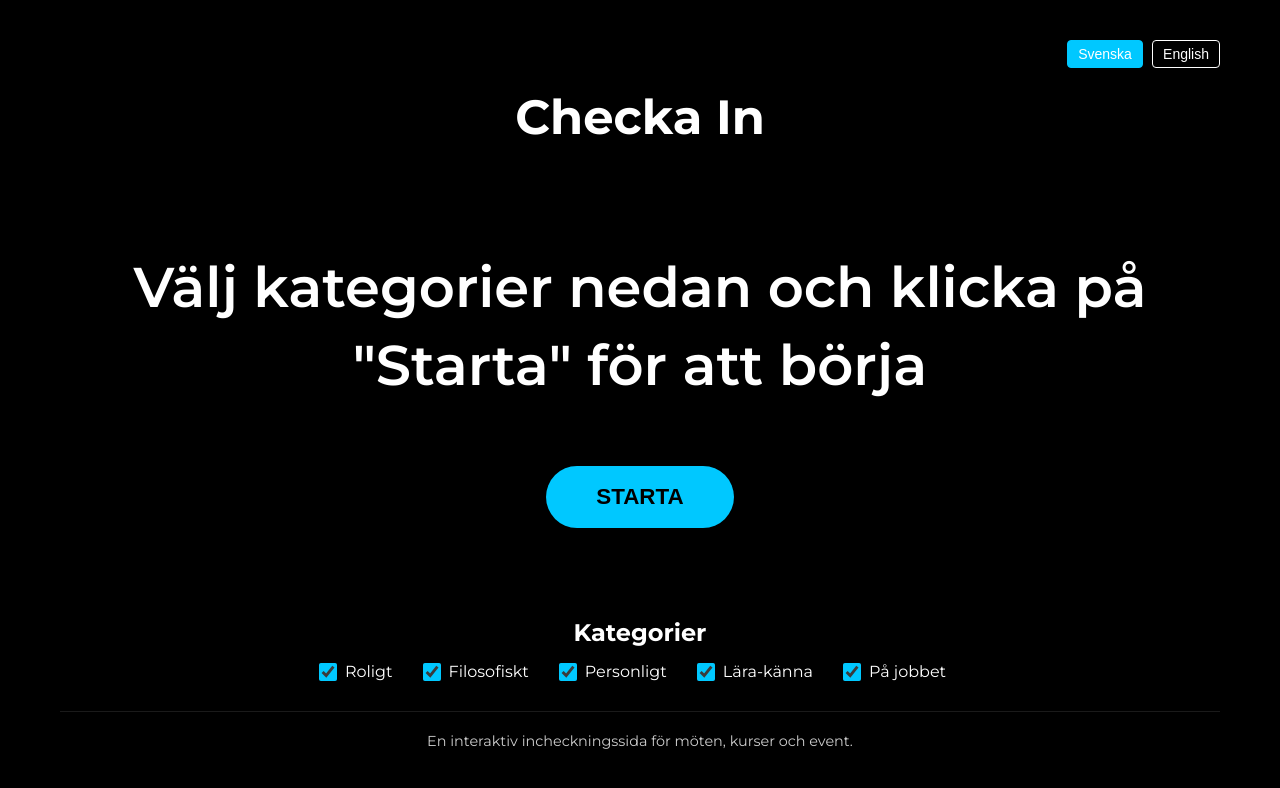
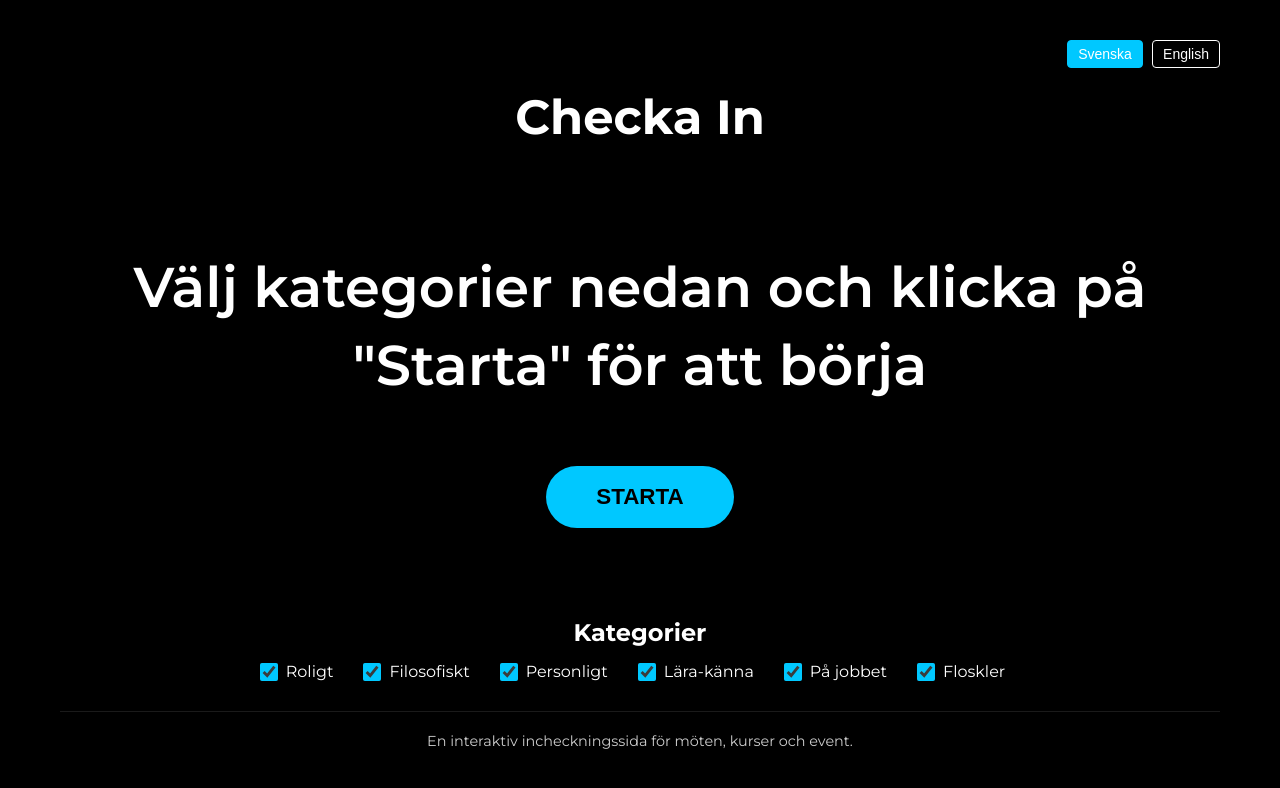
Before and after one commit to Grucz/checkain, a plain HTML site: page index.html in a window 1280 px wide. Drawn offline with Linux system fonts and the light colour scheme.

Commit message:
Add files via upload

```diff
--- a/index.html
+++ b/index.html
@@ -50,6 +50,10 @@
                         <input type="checkbox" id="work" checked>
                         <label for="work">På jobbet</label>
                     </div>
+                    <div class="category" id="floskler-category">
+                        <input type="checkbox" id="floskler" checked>
+                        <label for="floskler">Floskler</label>
+                    </div>
                 </div>
             </div>
             <div class="info">
--- a/script.js
+++ b/script.js
@@ -133,6 +133,47 @@ const questionsData = {
       "Hur hanterar du kritik?",
       "Hur lär du dig bäst?",
       "Hur hittar du motivation när det känns tungt?"
+    ],
+    "Floskler": [
+      "Vi är värderingsdrivna",
+      "Vi arbetar agilt",
+      "Här är det högt i tak",
+      "Vi skapar värde",
+      "Vi tänker utanför boxen",
+      "Vi står inför ett paradigmskifte",
+      "Vi behöver bygga kultur",
+      "Vi är som en familj",
+      "Kultur äter strategi till frukost",
+      "Medarbetarna är vår viktigaste resurs",
+      "Här finns respekt för allas åsikter",
+      "Vi hör vad ni säger",
+      "Vi behöver attrahera och behålla talanger",
+      "Vi är prestigelösa",
+      "Mångfald är viktigt för oss",
+      "Vi värnar work-life balance",
+      "Vi rekryterar fördomsfritt",
+      "Vi behöver tänka inifrån och ut",
+      "I en snabbt föränderlig värld…",
+      "Vi är på en kulturresa – och den har bara börjat",
+      "Vi behöver bygga en robust organisation",
+      "Det är ingen förändring – det är en förbättring",
+      "Alle man på däck",
+      "Det nya normala",
+      "Hybridarbete är här för att stanna",
+      "Vi behöver vara disruptiva",
+      "Vi måste bli mer innovativa",
+      "Vi behöver arbeta mer strategiskt",
+      "Vi måste bryta stuprören",
+      "Vi behöver kroka arm",
+      "Vi behöver skapa samsyn",
+      "Vi behöver få till en förflyttning",
+      "Vi behöver äga frågan",
+      "Vi behöver jobba mer proaktivt",
+      "Vi behöver ha med oss hela perspektivet",
+      "Det här är ett levande dokument",
+      "Vi behöver stärka arbetsgivarvarumärket",
+      "Vi behöver säkra kompetensförsörjningen",
+      "Vi ska vara en attraktiv arbetsgivare"
     ]
   },
   en: {
@@ -284,7 +325,8 @@ const translations = {
       philosophical: "Filosofiskt",
       personal: "Personligt",
       getToKnow: "Lära-känna",
-      work: "På jobbet"
+      work: "På jobbet",
+      floskler: "Floskler"
     },
     infoText: "En interaktiv incheckningssida för möten, kurser och event.",
     startMessage: "Välj kategorier nedan och klicka på \"Starta\" för att börja"
@@ -327,6 +369,8 @@ const philosophicalCheckbox = document.getElementById('philosophical');
 const personalCheckbox = document.getElementById('personal');
 const getToKnowCheckbox = document.getElementById('get-to-know');
 const workCheckbox = document.getElementById('work');
+const flosklerCheckbox = document.getElementById('floskler');
+const flosklerCategory = document.getElementById('floskler-category');
 
 // Initialisera applikationen
 function init() {
@@ -339,7 +383,7 @@ function init() {
   nextBtn.addEventListener('click', handleNextButtonClick);
 
   // Lägg till event listeners för checkboxar
-  const checkboxes = [funCheckbox, philosophicalCheckbox, personalCheckbox, getToKnowCheckbox, workCheckbox];
+  const checkboxes = [funCheckbox, philosophicalCheckbox, personalCheckbox, getToKnowCheckbox, workCheckbox, flosklerCheckbox];
   checkboxes.forEach(checkbox => {
     checkbox.addEventListener('change', saveSettings);
   });
@@ -371,6 +415,14 @@ function updateLanguage() {
   document.querySelector('label[for="personal"]').textContent = t.categories.personal;
   document.querySelector('label[for="get-to-know"]').textContent = t.categories.getToKnow;
   document.querySelector('label[for="work"]').textContent = t.categories.work;
+
+  // Floskler finns bara på svenska – dölj kategorin i engelska läget
+  if (currentLanguage === 'sv') {
+    flosklerCategory.style.display = '';
+    document.querySelector('label[for="floskler"]').textContent = t.categories.floskler;
+  } else {
+    flosklerCategory.style.display = 'none';
+  }
 
   // Om vi inte har startat, visa startmeddelande
   if (!isStarted) {
@@ -406,7 +458,8 @@ function updateAvailableQuestions() {
       philosophical: "Filosofiskt",
       personal: "Personligt",
       getToKnow: "Lära-känna",
-      work: "På jobbet"
+      work: "På jobbet",
+      floskler: "Floskler"
     },
     en: {
       fun: "Fun",
@@ -436,6 +489,11 @@ function updateAvailableQuestions() {
 
   if (workCheckbox.checked) {
     availableQuestions = availableQuestions.concat(questionsData[currentLanguage][categoryMap[currentLanguage].work]);
+  }
+
+  // Floskler finns bara på svenska
+  if (currentLanguage === 'sv' && flosklerCheckbox.checked) {
+    availableQuestions = availableQuestions.concat(questionsData.sv["Floskler"]);
   }
 
   // Ta bort dubletter
@@ -491,7 +549,8 @@ function saveSettings() {
       philosophical: philosophicalCheckbox.checked,
       personal: personalCheckbox.checked,
       getToKnow: getToKnowCheckbox.checked,
-      work: workCheckbox.checked
+      work: workCheckbox.checked,
+      floskler: flosklerCheckbox.checked
     }
   };
 
@@ -517,6 +576,7 @@ function loadSavedSettings() {
     personalCheckbox.checked = settings.categories.personal;
     getToKnowCheckbox.checked = settings.categories.getToKnow;
     workCheckbox.checked = settings.categories.work;
+    flosklerCheckbox.checked = settings.categories.floskler !== false;
 
     updateLanguage();
   }
```
